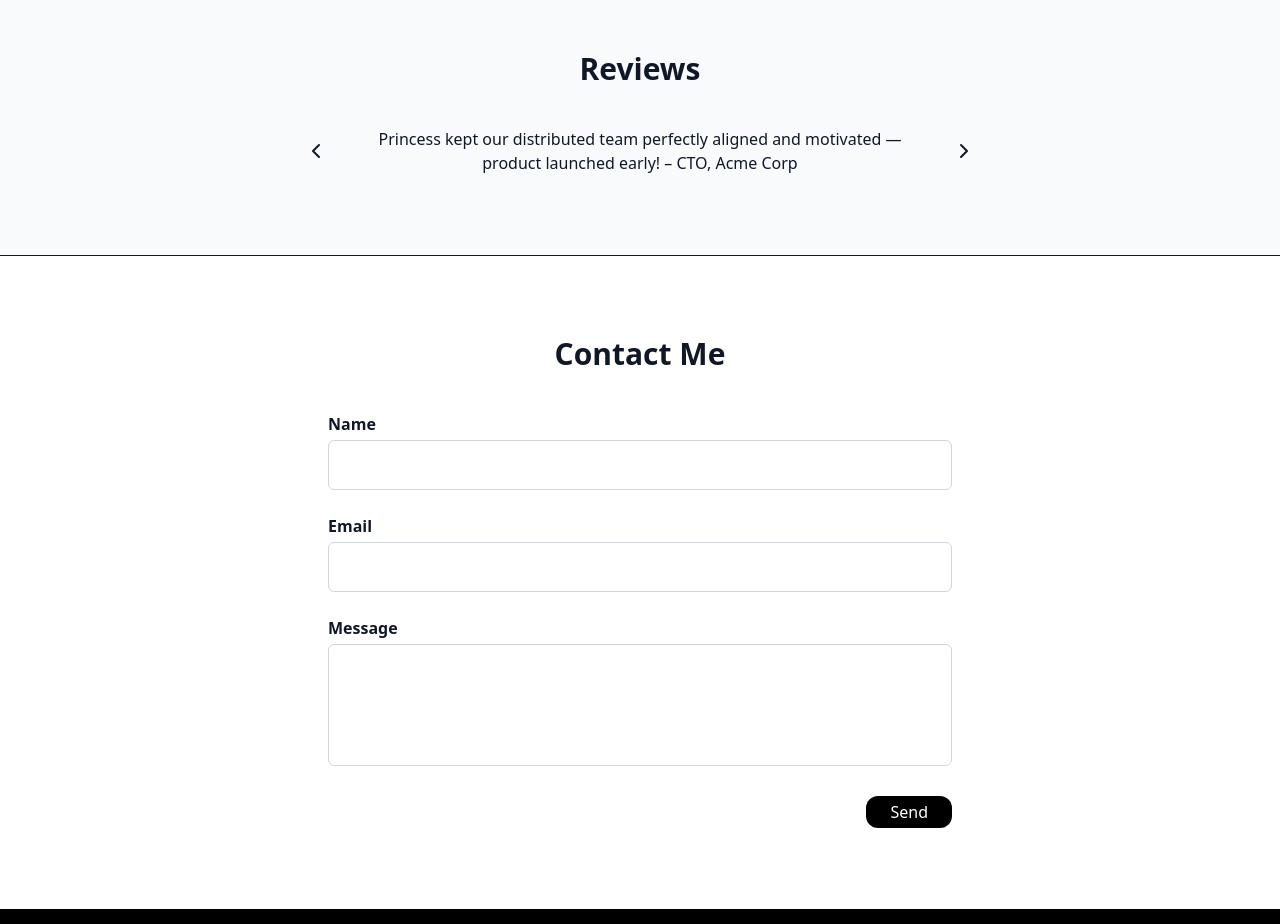
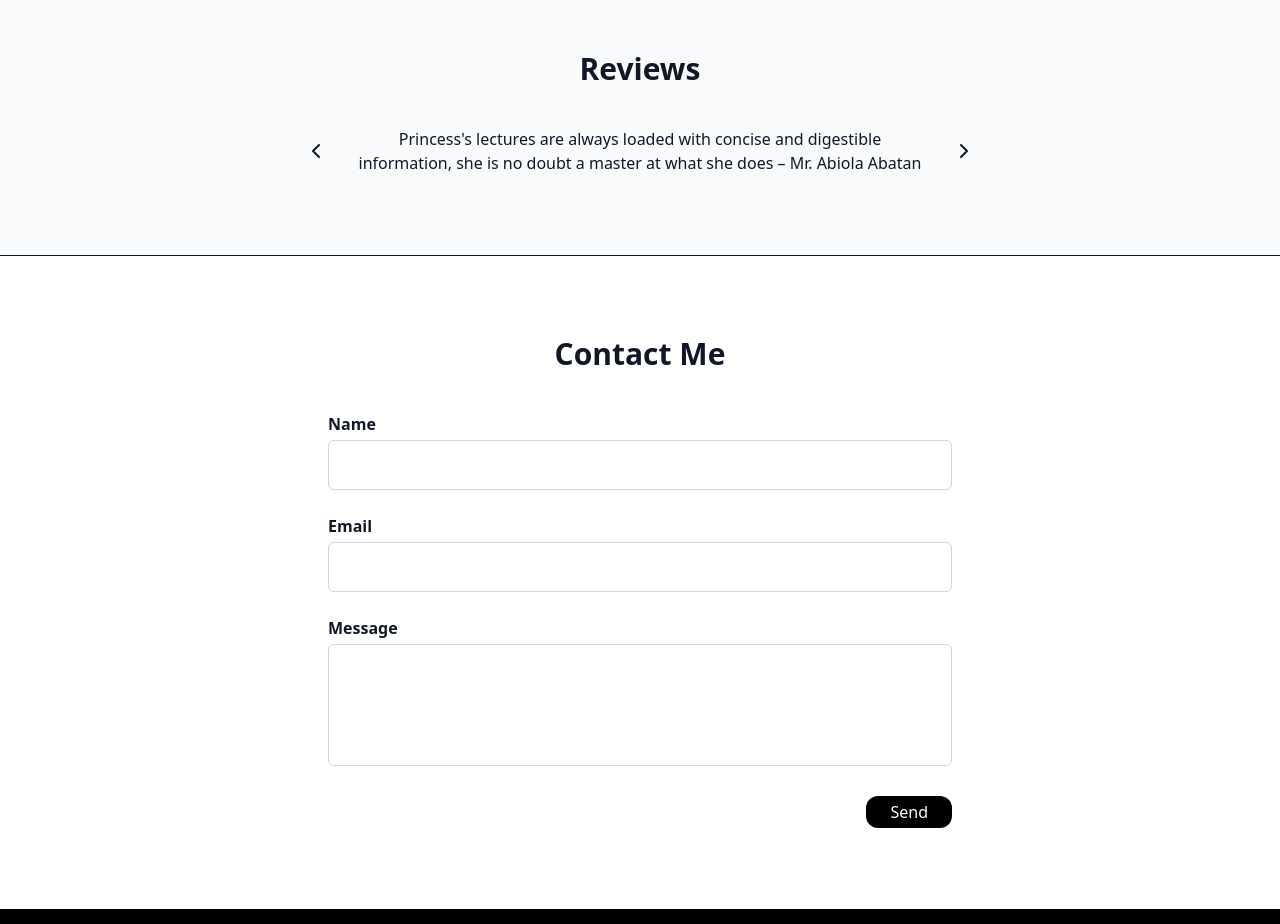
Before and after one commit to lilprof01/Graced, a React (Vite) app: page / in a window 1280 px wide. Shown: the part 2800-3724 px from the top of the page. Built offline with nearby package versions, Linux system fonts and the light colour scheme.

Commit message:
completed

```diff
--- a/src/Components/Main/Reviews.tsx
+++ b/src/Components/Main/Reviews.tsx
@@ -9,9 +9,9 @@ const Reviews = () => {
     setIndex((i: number) => (i + dir + reviews.length) % reviews.length);
 
   const reviews = [
-    "Princess kept our distributed team perfectly aligned and motivated — product launched early! – CTO, Acme Corp",
-    "Her risk-mitigation mindset saved us thousands during a critical pivot. – COO, BrightTech",
-    "Communication was seamless; stakeholders always knew status and next steps. – Founder, DevSolutions",
+    "Princess's lectures are always loaded with concise and digestible information, she is no doubt a master at what she does – Mr. Abiola Abatan",
+    "I've had the chance to be in a conversation with Princess, and she is brilliant, she made me understand the true and in-depth meaning of what waterfall is in difference to agile methodology – Diosa Zah",
+    // "Communication was seamless; stakeholders always knew status and next steps. – Founder, DevSolutions",
   ];
   return (
     <motion.section
```
